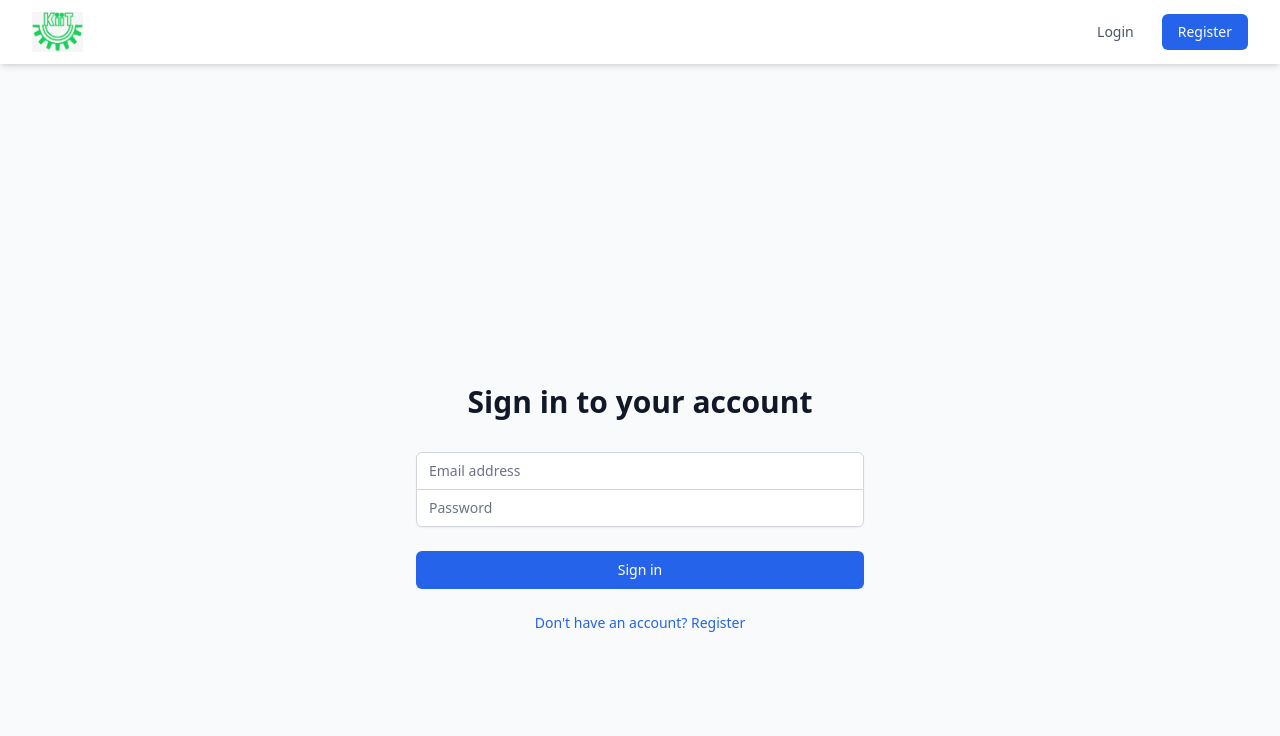
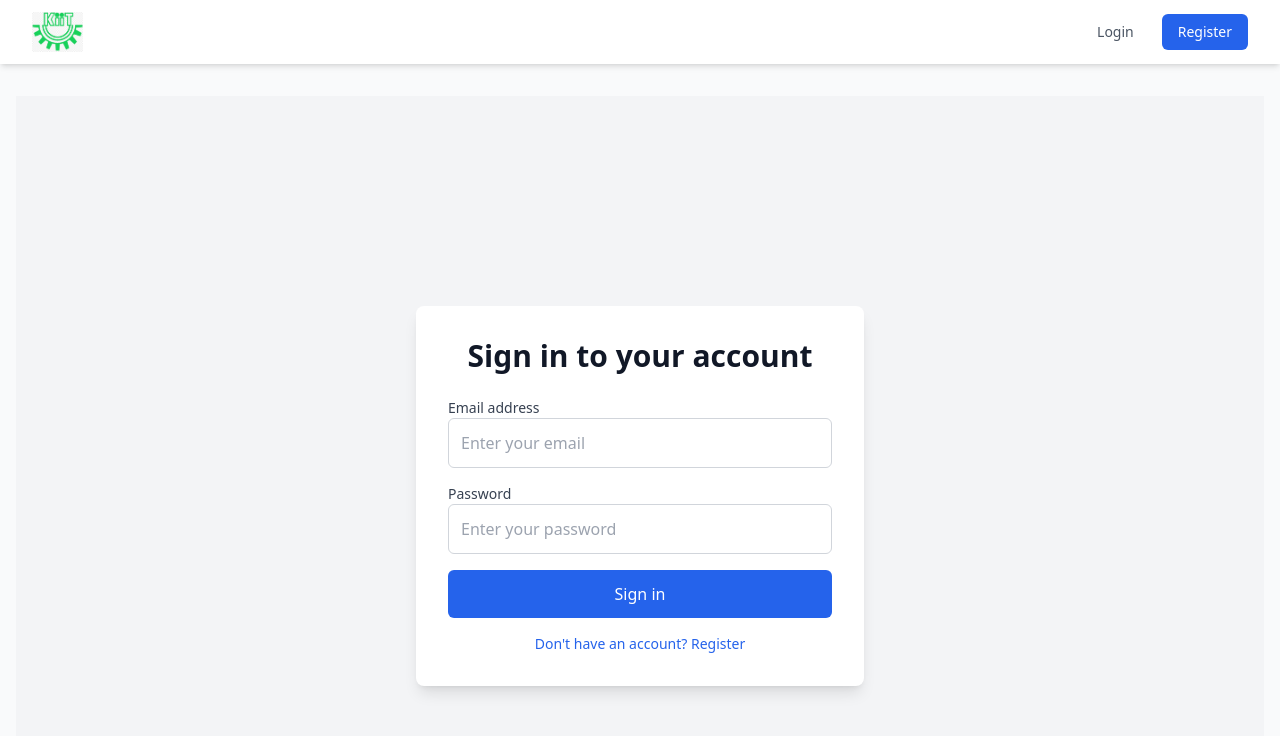
Before and after one commit to Venktesh123/Course-Dash, a React (Create React App) app: page /login in a window 1280 px wide. Shown: the top 736 px of the page. Built offline with nearby package versions, Linux system fonts and the light colour scheme.

Commit message:
course-chnages

```diff
--- a/src/components/auth/Login.js
+++ b/src/components/auth/Login.js
@@ -33,13 +33,10 @@ const Login = () => {
 
       if (response.data) {
         login(response.data);
-
-        // Navigate based on user role
         const redirectPath =
           response.data.role === "teacher"
             ? "/teacher/dashboard"
             : "/student/dashboard";
-
         navigate(redirectPath);
       }
     } catch (err) {
@@ -61,24 +58,24 @@ const Login = () => {
   };
 
   return (
-    <div className="min-h-screen flex items-center justify-center bg-gray-50 py-12 px-4 sm:px-6 lg:px-8">
-      <div className="max-w-md w-full space-y-8">
-        <div>
-          <h2 className="mt-6 text-center text-3xl font-extrabold text-gray-900">
+    <div className="min-h-screen flex items-center justify-center bg-gray-100 p-6">
+      <div className="w-full max-w-md bg-white p-8 rounded-lg shadow-lg">
+        <h2 className="text-3xl font-bold text-center text-gray-900 mb-6">
           Sign in to your account
         </h2>
-        </div>
 
         {error && (
-          <div className="bg-red-100 border border-red-400 text-red-700 px-4 py-3 rounded relative">
+          <div className="bg-red-100 border border-red-400 text-red-700 px-4 py-3 rounded-md mb-4">
             {error}
           </div>
         )}
 
-        <form className="mt-8 space-y-6" onSubmit={handleSubmit}>
-          <div className="rounded-md shadow-sm -space-y-px">
+        <form className="space-y-4" onSubmit={handleSubmit}>
           <div>
-              <label htmlFor="email" className="sr-only">
+            <label
+              htmlFor="email"
+              className="block text-sm font-medium text-gray-700"
+            >
               Email address
             </label>
             <input
@@ -86,14 +83,18 @@ const Login = () => {
               name="email"
               type="email"
               required
-                className="appearance-none rounded-none relative block w-full px-3 py-2 border border-gray-300 placeholder-gray-500 text-gray-900 rounded-t-md focus:outline-none focus:ring-blue-500 focus:border-blue-500 focus:z-10 sm:text-sm"
-                placeholder="Email address"
+              className="w-full p-3 border border-gray-300 rounded-md focus:ring-blue-500 focus:border-blue-500"
+              placeholder="Enter your email"
               value={formData.email}
               onChange={handleInputChange}
             />
           </div>
+
           <div>
-              <label htmlFor="password" className="sr-only">
+            <label
+              htmlFor="password"
+              className="block text-sm font-medium text-gray-700"
+            >
               Password
             </label>
             <input
@@ -101,33 +102,27 @@ const Login = () => {
               name="password"
               type="password"
               required
-                className="appearance-none rounded-none relative block w-full px-3 py-2 border border-gray-300 placeholder-gray-500 text-gray-900 rounded-b-md focus:outline-none focus:ring-blue-500 focus:border-blue-500 focus:z-10 sm:text-sm"
-                placeholder="Password"
+              className="w-full p-3 border border-gray-300 rounded-md focus:ring-blue-500 focus:border-blue-500"
+              placeholder="Enter your password"
               value={formData.password}
               onChange={handleInputChange}
             />
           </div>
-          </div>
 
-          <div>
           <button
             type="submit"
             disabled={loading}
-              className="group relative w-full flex justify-center py-2 px-4 border border-transparent text-sm font-medium rounded-md text-white bg-blue-600 hover:bg-blue-700 focus:outline-none focus:ring-2 focus:ring-offset-2 focus:ring-blue-500 disabled:opacity-50"
+            className="w-full py-3 text-white bg-blue-600 rounded-md hover:bg-blue-700 focus:ring-2 focus:ring-blue-500 focus:outline-none disabled:opacity-50"
           >
             {loading ? "Signing in..." : "Sign in"}
           </button>
-          </div>
+        </form>
 
-          <div className="text-sm text-center">
-            <Link
-              to="/register"
-              className="font-medium text-blue-600 hover:text-blue-500"
-            >
+        <div className="text-center mt-4 text-sm">
+          <Link to="/register" className="text-blue-600 hover:text-blue-500">
             Don't have an account? Register
           </Link>
         </div>
-        </form>
       </div>
     </div>
   );
--- a/src/components/dashboard/StudentDashboard.js
+++ b/src/components/dashboard/StudentDashboard.js
@@ -13,23 +13,23 @@ const Courseware = ({ selectedSemester, setSelectedSemester }) => {
   const semesters = ["Semester 1", "Semester 2", "Semester 3", "Semester 4"];
   const courses = {
     "Semester 1": [
-      "Business Economics-I",
-      "Financial Accounting",
-      "Psychology",
+      "Fundamentals of Probability & Statistics 	XCT 1001	3	1	0	4",
+      "Engineering Materials ",
+      "Fluid Mechanics and Machineries ",
     ],
     "Semester 2": [
-      "Marketing Management",
-      "Operations Research",
-      "Business Law",
+      "Mechanics of Solids",
+      "Construction Planning, Control & Management",
+      "Sustainable and Smart Construction Techniques",
     ],
     "Semester 3": [
-      "Human Resource Management",
-      "Managerial Accounting",
-      "Macroeconomics",
+      "Financial and Cost Accounting in Construction",
+      "Construction Equipment, Plant and Machinery",
+      "Quality Assurance and Control in Construction",
     ],
     "Semester 4": [
-      "Strategic Management",
-      "Business Analytics",
+      "Pre-fabrication Construction Techniques",
+      "Computer Applications in Construction ",
       "Entrepreneurship",
     ],
   };
```
Lines whose indentation alone changed are shown as unchanged.
